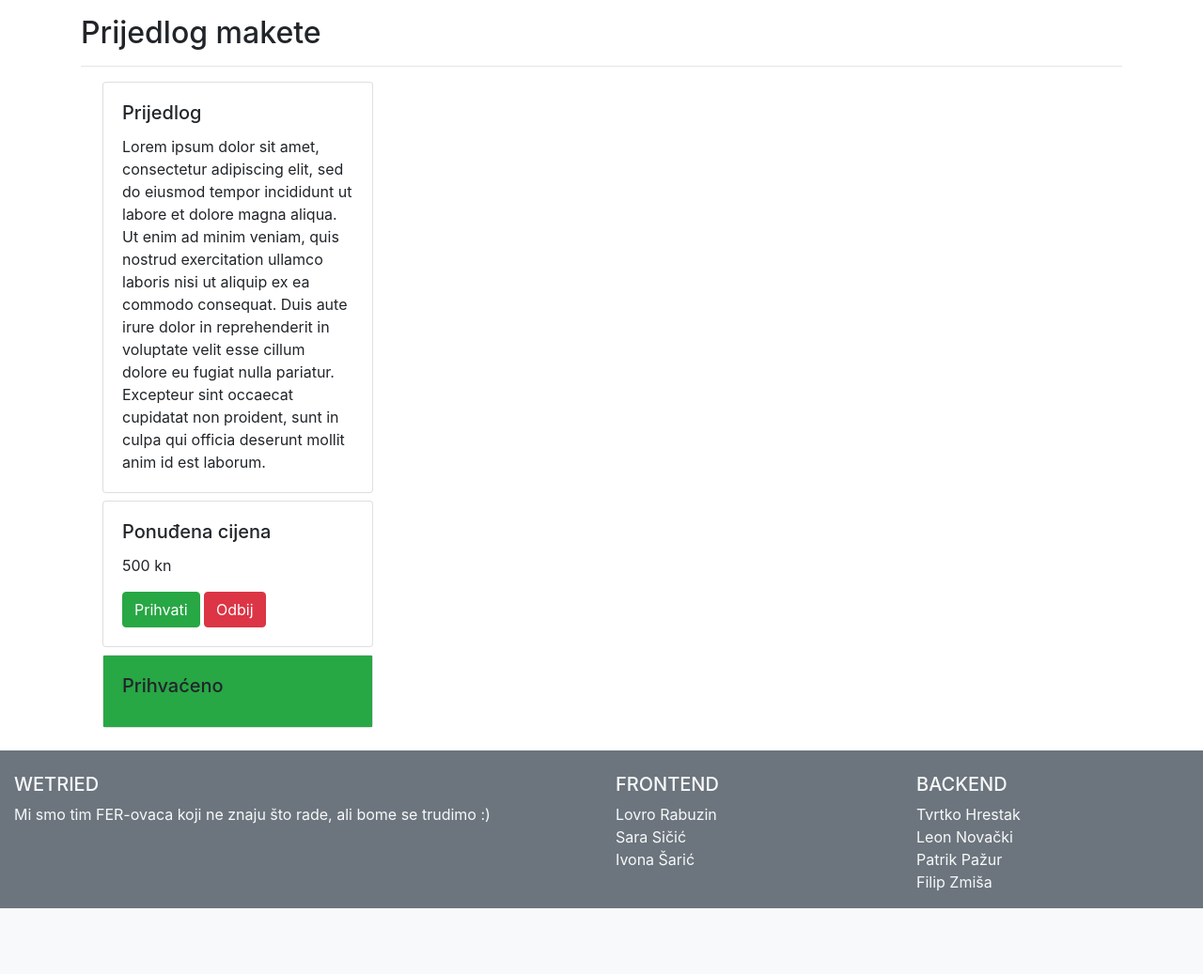
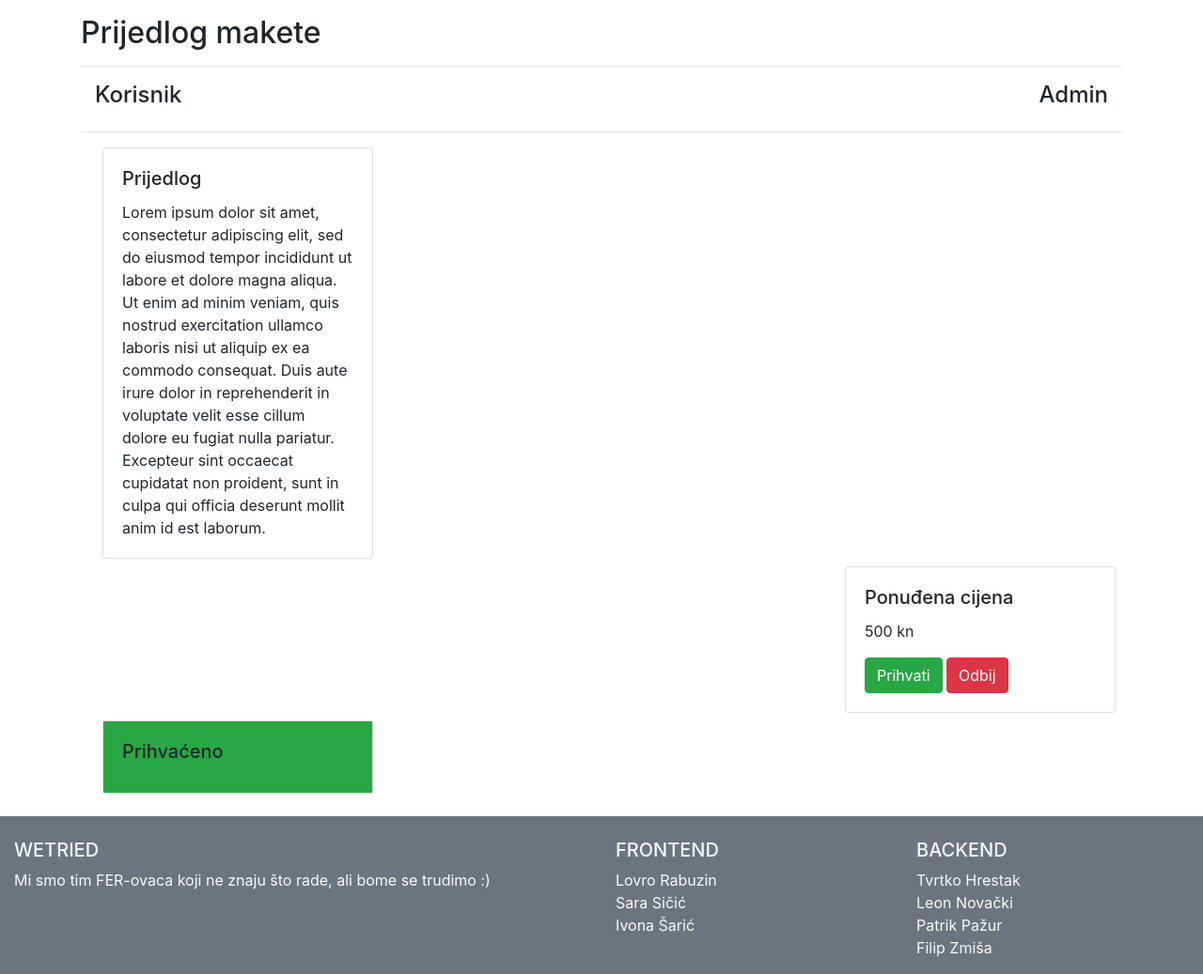
Before and after one commit to LRabuzin/MaketaShop, a Django app: page /maketashop/interakcija/ in a window 1280 px wide. Shown: the part 64-1101 px from the top of the page at 94% size. Before the commit the page ends 1031 px from the top, so only its background shows below. Run offline with Django 3.2, Linux system fonts and the light colour scheme.

Commit message:
Interakcija alignment poruka

```diff
--- a/izvorniKod/djangoServer/maketashop/templates/maketashop/interakcija.html
+++ b/izvorniKod/djangoServer/maketashop/templates/maketashop/interakcija.html
@@ -6,6 +6,12 @@
 
     <h2>Prijedlog makete</h2>
 
+    <hr>
+    <div class="container d-flex flex-row justify-content-between">
+      <h4>Korisnik</h4>
+      <h4>Admin</h4>
+
+    </div>
     <hr>
 
     <div class="container d-flex flex-row align-items-start m-2">
@@ -16,7 +22,7 @@
             </div>
           </div>
     </div>
-    <div class="container d-flex flex-row align-items-end m-2">
+    <div class="container d-flex flex-row-reverse m-2">
       <div class="card" style="width: 18rem;">
           <div class="card-body">
             <h5 class="card-title">Ponuđena cijena</h5>
```
